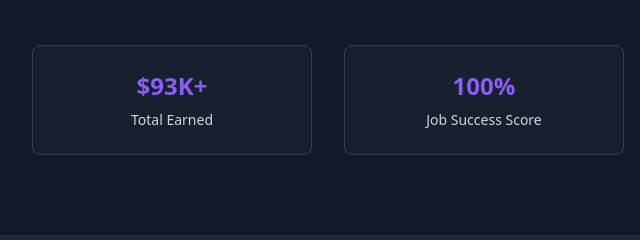
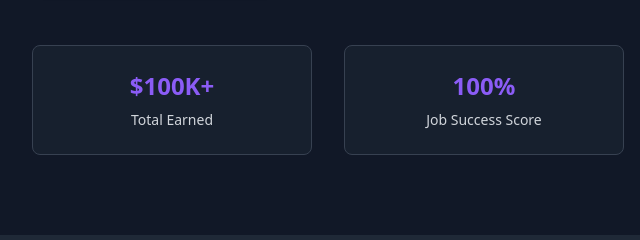
Before and after one commit to lizardcat/upwork-portfolio, an Astro site: page / in a window 1280 px wide. Shown: the part 471-711 px from the top of the page, 0-640 px from the left. Built offline with nearby package versions, Linux system fonts and the light colour scheme; Astro itself is replaced by a stand-in of ours.

Commit message:
Updating earnings value

```diff
--- a/src/components/sections/Hero.astro
+++ b/src/components/sections/Hero.astro
@@ -61,7 +61,7 @@ import { SITE_CONFIG } from '../../config/site';
     <!-- Stats or credentials section below -->
     <div class="mt-16 grid grid-cols-2 md:grid-cols-4 gap-8 text-center">
       <div class="bg-gray-800/50 rounded-lg p-6 border border-gray-700">
-        <div class="text-2xl font-bold text-violet-500 mb-2">$93K+</div>
+        <div class="text-2xl font-bold text-violet-500 mb-2">$100K+</div>
         <div class="text-gray-300 text-sm">Total Earned</div>
       </div>
       <div class="bg-gray-800/50 rounded-lg p-6 border border-gray-700">
```
